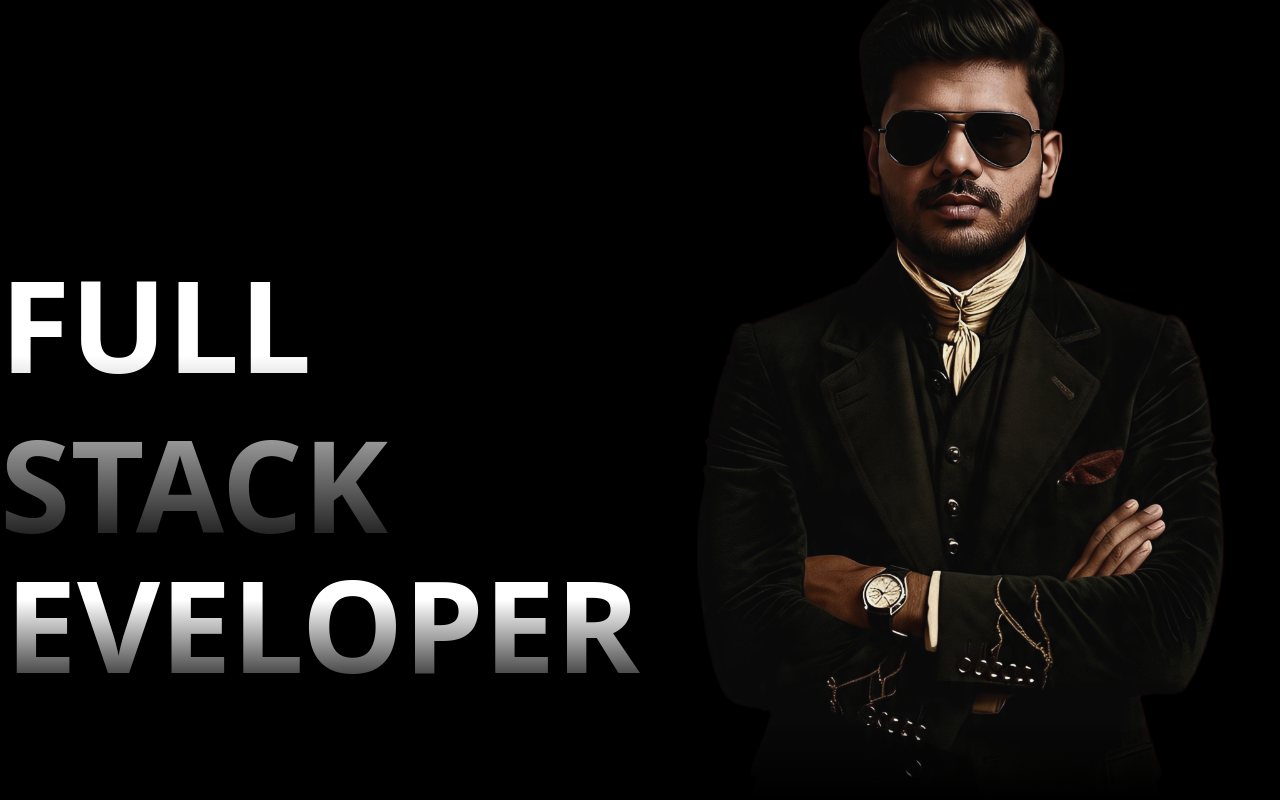
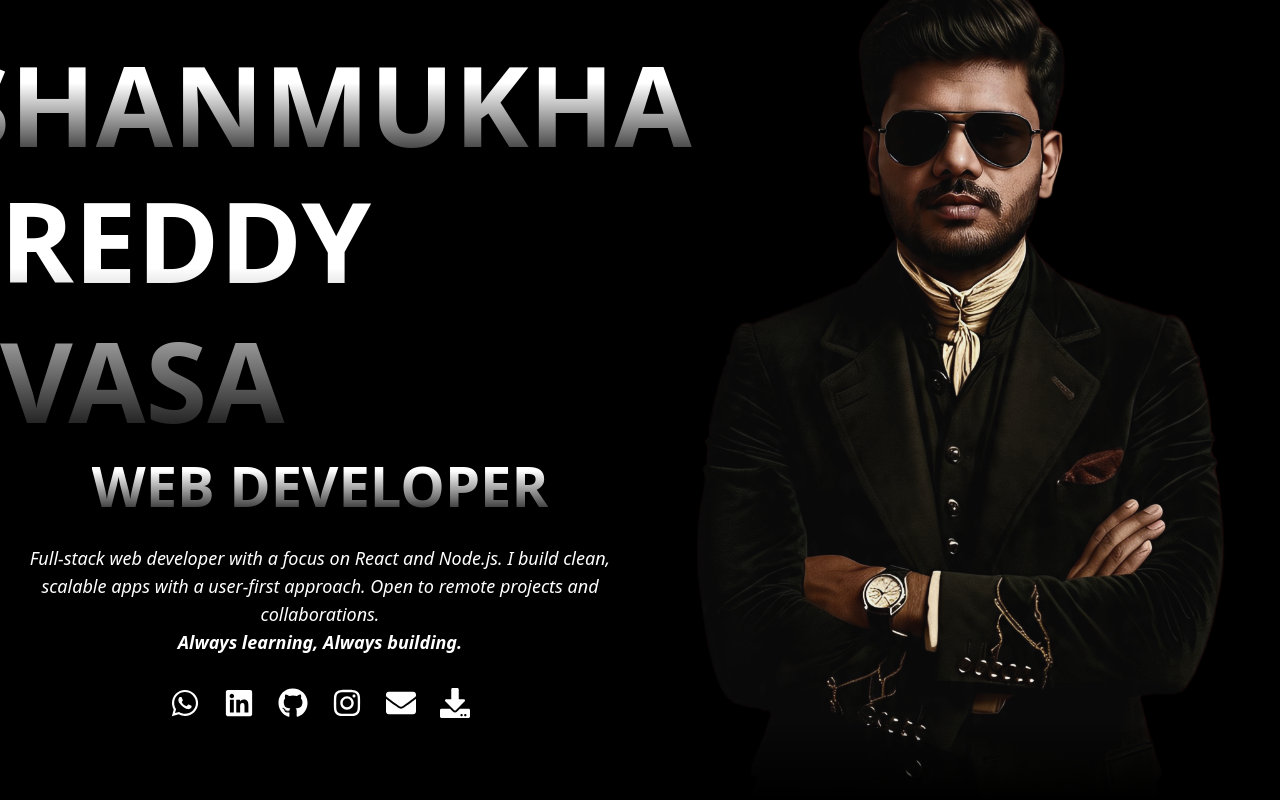
Before and after one commit to shanmu97/portfolio, a React (Vite) app in the folder portfolio/: page / in a window 1280 px wide. Shown: the top 800 px of the page. Built offline with nearby package versions, Linux system fonts and the light colour scheme.

Commit message:
Paragraph completed

```diff
--- /dev/null
+++ b/portfolio/src/components/Contact/Socials.jsx
@@ -0,0 +1,67 @@
+import {
+  FaWhatsapp,
+  FaLinkedin,
+  FaGithub,
+  FaInstagram,
+  FaMapMarkerAlt,
+  FaDownload,
+  FaEnvelope,
+  FaTimes,
+} from "react-icons/fa";
+import resume from "../../assets/ShanmukhaReddy_SoftwareDeveloper.pdf";
+
+function Socials() {
+  return (
+                <div className="flex gap-6 text-3xl text-white pt-4">
+              <a
+                href="https://wa.me/+919390122293"
+                target="_blank"
+                rel="noopener noreferrer"
+
+              >
+                <FaWhatsapp title="Whatsapp" className="hover:text-green-400 transition-transform duration-300" />
+              </a>
+              <a
+                href="https://linkedin.com/in/vsr07"
+                target="_blank"
+                rel="noopener noreferrer"
+              >
+                <FaLinkedin title="LinkedIn" className="hover:text-blue-400 transition-transform duration-300" />
+              </a>
+              <a
+                href="https://github.com/shanmu97"
+                target="_blank"
+                rel="noopener noreferrer"
+              >
+                <FaGithub title="Github" className="hover:text-gray-400 transition-transform duration-300" />
+              </a>
+              <a
+                href="https://instagram.com/shanmukhareddy.vasa"
+                target="_blank"
+                rel="noopener noreferrer"
+              >
+                <FaInstagram title="Instagram" className="hover:text-pink-400 transition-transform duration-300" />
+              </a>
+
+              {/* Email icon to open modal */}
+              <button
+                onClick={() => setIsModalOpen(true)}
+                className="hover:text-blue-500 transition-transform duration-300 focus:outline-none"
+                aria-label="Open email modal"
+              >
+                <FaEnvelope title="Email"/>
+              </button>
+
+              <a
+                href={resume}
+                download
+                target="_blank"
+                rel="noopener noreferrer"
+              >
+                <FaDownload title="Download CV" className="hover:text-yellow-300 transition-transform duration-300" />
+              </a>
+            </div>
+  )
+}
+
+export default Socials
--- a/portfolio/src/components/Education/Education.jsx
+++ b/portfolio/src/components/Education/Education.jsx
@@ -1,12 +1,12 @@
-import React, { useRef, useEffect, useState } from 'react';
-import { motion, useInView, useAnimation } from 'framer-motion';
-import EducationCard from './EducationCard';
+import React, { useRef, useEffect, useState } from "react";
+import { motion, useInView, useAnimation } from "framer-motion";
+import EducationCard from "./EducationCard";
 import montessori from "../../assets/montessori.jpg";
 import narayana from "../../assets/narayana.jpg";
 import vitap from "../../assets/vitap.jpg";
 import montessorilogo from "../../assets/montessorilogo.jpg";
-import narayanalogo from '../../assets/narayanalogo.jpg';
-import vitaplogo from '../../assets/vitaplogo.jpg';
+import narayanalogo from "../../assets/narayanalogo.jpg";
+import vitaplogo from "../../assets/vitaplogo.jpg";
 
 const EducationSection = () => {
   const titleRef = useRef(null);
@@ -49,24 +49,27 @@ const isTitleInView = useInView(titleRef, { amount: 0.3 });
       class: "Intermediate",
       percentage: "97.1",
     },
-
   ];
 
   useEffect(() => {
     if (isTitleInView) {
-      titleControls.start({
+      titleControls
+        .start({
           y: 0,
           opacity: 1,
-        transition: { duration: 0.8, ease: 'easeOut' },
-      }).then(() => {
-        cardsControls.start({
+          transition: { duration: 0.8, ease: "easeOut" },
+        })
+        .then(() => {
+          cardsControls
+            .start({
               y: 0,
               opacity: 1,
-          transition: { duration: 0.8, ease: 'easeOut' },
-        }).then(() => {
+              transition: { duration: 0.8, ease: "easeOut" },
+            })
+            .then(() => {
               cardsControls.start((i) => ({
-            x: i === 0 ? '-150%' : i === 1 ? '0%' : '150%',
-            transition: { duration: 0.6, ease: 'easeInOut' },
+                x: i === 0 ? "-150%" : i === 1 ? "0%" : "150%",
+                transition: { duration: 0.6, ease: "easeInOut" },
               }));
             });
         });
@@ -75,19 +78,19 @@ const isTitleInView = useInView(titleRef, { amount: 0.3 });
         x: 0,
         y: 300,
         opacity: 0,
-        transition: { duration: 0.6, ease: 'easeInOut' },
+        transition: { duration: 0.6, ease: "easeInOut" },
       });
       titleControls.start({
         y: 100,
         opacity: 0,
-        transition: { duration: 0.6, ease: 'easeInOut' },
+        transition: { duration: 0.6, ease: "easeInOut" },
       });
     }
   }, [isTitleInView, titleControls, cardsControls]);
 
   const getInitialCardStyle = () => ({
-    left: '35%',
-    transform: 'translateX(-50%)',
+    left: "35%",
+    transform: "translateX(-50%)",
     top: 0,
   });
 
@@ -97,7 +100,7 @@ const isTitleInView = useInView(titleRef, { amount: 0.3 });
         ref={titleRef}
         initial={{ y: 100, opacity: 0 }}
         animate={titleControls}
-        className="text-6xl font-bold mb-48 text-white"
+        className="text-6xl font-bold mb-52 text-white"
       >
         Education
       </motion.h2>
@@ -107,12 +110,19 @@ const isTitleInView = useInView(titleRef, { amount: 0.3 });
           <motion.div
   key={id}
   custom={i}
-  initial={{ y: 300, opacity: 0, x: 0 }}
+  initial={{ y: 300, opacity: 0, x: 0, scale: i === 1 ? 1.2 : 1 }}
   animate={cardsControls}
   className="absolute w-64 h-40 bg-white shadow-lg rounded-lg flex items-center justify-center"
   style={{
     ...getInitialCardStyle(),
-    zIndex: hoveredCard === id ? 50 : 10, // control zIndex here at wrapper level
+    zIndex:
+      hoveredCard === id
+        ? 50
+        : i === 1
+        ? 30 // middle card gets highest zIndex normally
+        : i === 2
+        ? 20 // right card below middle card
+        : 10, // left card lowest
   }}
   onMouseEnter={() => setHoveredCard(id)}
   onMouseLeave={() => setHoveredCard(null)}
--- a/portfolio/src/components/Intro.jsx
+++ b/portfolio/src/components/Intro.jsx
@@ -1,7 +1,8 @@
 import React from "react";
 import { motion, useAnimation, useInView } from "framer-motion";
 import { useEffect, useRef } from "react";
-import shanmu from '../assets/shanmu.png';
+import shanmu from "../assets/shanmu.png";
+import Socials from "./Contact/Socials";
 
 const Intro = () => {
   const controls = useAnimation();
@@ -26,11 +27,11 @@ const Intro = () => {
   };
 
   return (
-    <div className="flex min-h-screen items-end" ref={ref}>
+    <div className="flex min-h-screen items-center" ref={ref}>
       {/* Left half: Text block */}
-      <div className="w-1/2 flex flex-col justify-center items-end mb-24">
+      <div className="w-1/2 flex flex-col justify-center items-center mb-12">
         <motion.h1
-          className="text-9xl font-bold text-white leading-tight -mb-1"
+          className="text-[7rem] font-bold text-white leading-tight -mb-1"
           style={{
             WebkitMaskImage:
               "linear-gradient(to bottom, rgba(255,255,255,1) 35%, rgba(255,255,255,0) 100%)",
@@ -40,12 +41,12 @@ const Intro = () => {
           initial="hidden"
           animate={controls}
           variants={variants}
-          custom={0.3} // delay for FULL STACK
+          custom={0.3}
         >
-          FULL STACK
+          SHANMUKHA
         </motion.h1>
         <motion.h1
-          className="text-9xl font-bold text-white leading-tight -mt-4"
+          className="text-[7rem] font-bold text-white leading-tight"
           style={{
             WebkitMaskImage:
               "linear-gradient(to bottom, rgba(255,255,255,1) 35%, rgba(255,255,255,0) 100%)",
@@ -55,10 +56,50 @@ const Intro = () => {
           initial="hidden"
           animate={controls}
           variants={variants}
-          custom={0.6} // delay for DEVELOPER
+          custom={0.6}
         >
-          DEVELOPER
+          REDDY VASA
         </motion.h1>
+        <motion.h1
+          className="text-[3.5rem] font-bold text-white leading-tight mt-0"
+          initial="hidden"
+          animate={controls}
+          variants={variants}
+          custom={0.9}
+          style={{
+            WebkitMaskImage:
+              "linear-gradient(to bottom, rgba(255,255,255,1) 30%, rgba(255,255,255,0) 100%)",
+            maskImage:
+              "linear-gradient(to bottom, rgba(255,255,255,1) 30%, rgba(255,255,255,0) 100%)",
+          }}
+        >
+          WEB DEVELOPER
+        </motion.h1>
+        <motion.p
+          className="flex flex-col items-center mt-6 text-white text-lg max-w-[39.5rem] italic"
+          initial="hidden"
+          animate={controls}
+          variants={variants}
+          custom={1.2} // delay after headings
+        >
+          <p className="text-center">
+            Full-stack web developer with a focus on React and Node.js. I build
+            clean, scalable apps with a user-first approach. Open to remote
+            projects and collaborations.
+          </p>
+          <p className="block text=center font-semibold">
+            Always learning, Always building.
+          </p>
+        </motion.p>
+        <motion.p
+          className="mt-4 text-white text-md max-w-xs text-center italic"
+          initial="hidden"
+          animate={controls}
+          variants={variants}
+          custom={1.5}
+        >
+          <Socials />
+        </motion.p>
       </div>
 
       {/* Right half: Image block */}
```
Also changed, not shown: portfolio/src/components/Contact/Contact.jsx (+39 -65 lines). Lines whose indentation alone changed are shown as unchanged.
